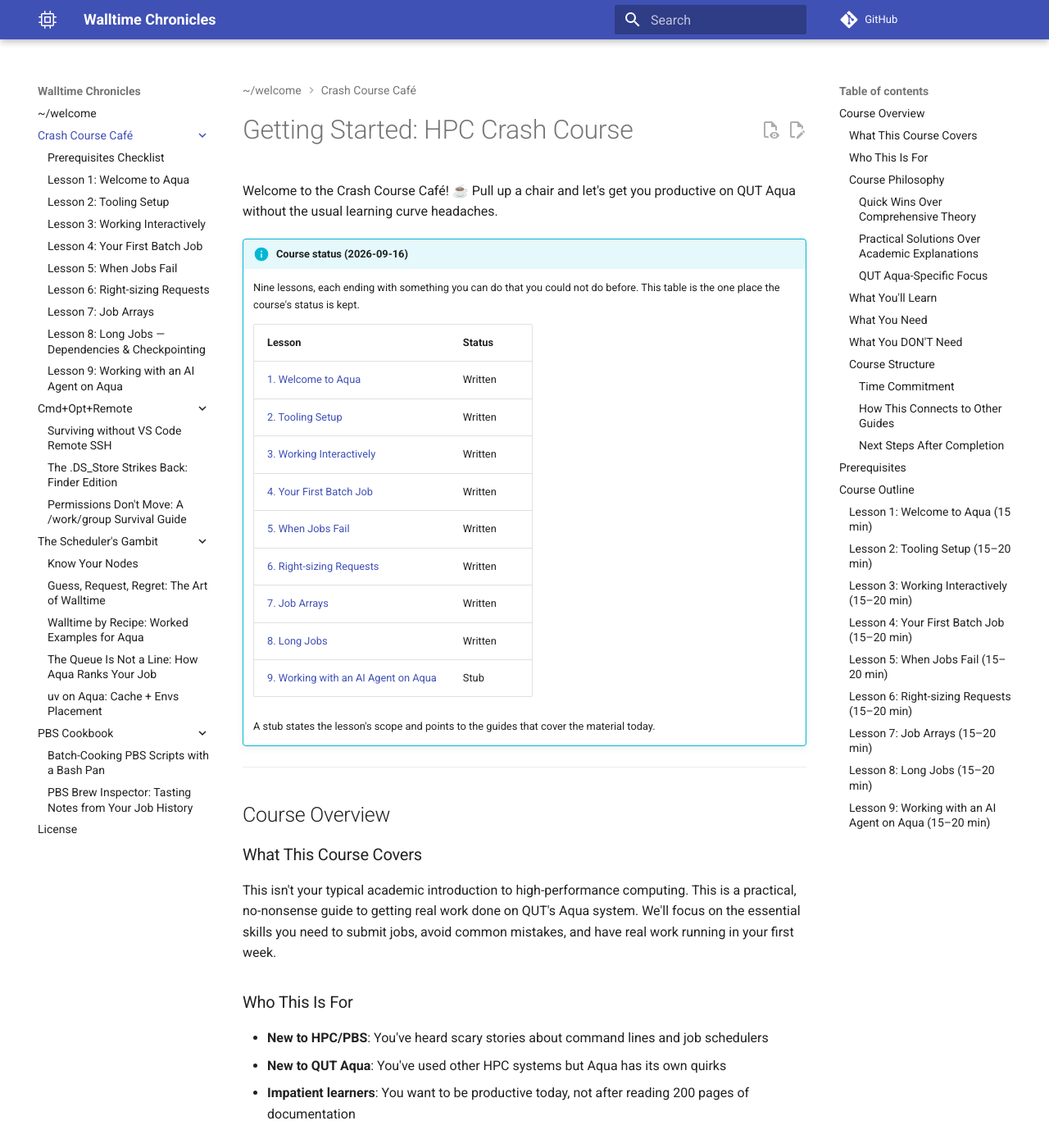
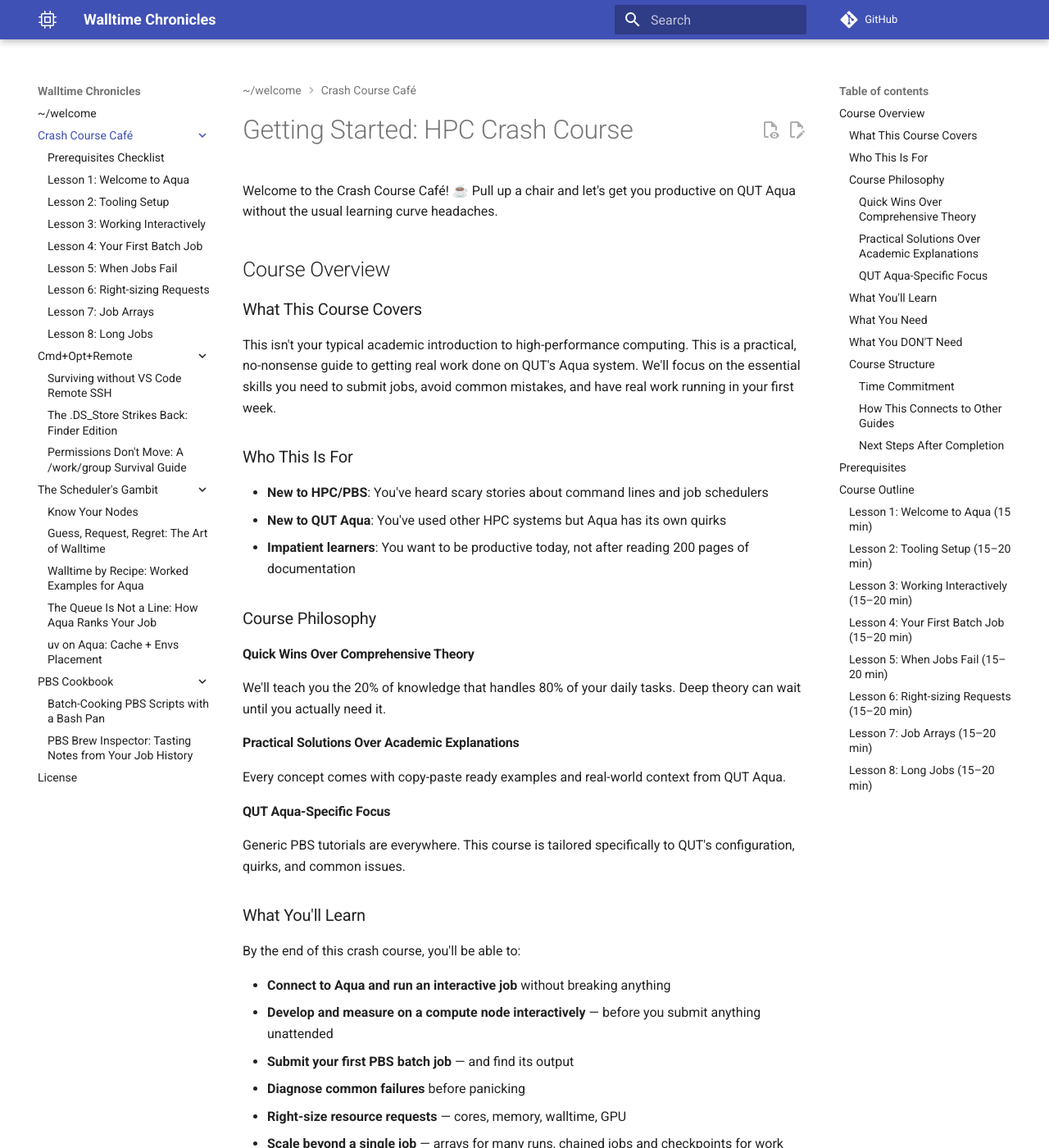
Before and after one commit to ZhipengHe/Walltime-Chronicles, an MkDocs documentation site: the page built from docs/tutorials/index.md, in a window 1280 px wide and 1400 px high. Shown: the whole window at 82% size. Built offline with MkDocs 1.6.1 and Material for MkDocs 9.7.7, drawn with Linux system fonts in a browser that asks for light colours; plug-ins that fetch from the network failed and are left out; comment, search, counter and statistics services are not loaded; some of the changed text lies outside the part shown.

Commit message:
docs(tutorials): ship the Crash Course as eight lessons and withdraw the Lesson 9 stub
The course index, nav, README, homepage and CLAUDE.md now say eight
lessons. The course status box is removed from the index, since every
lesson is written; the Lesson 1 and 2 quotes there now match their pages'
mission statements, and the scaling line names chained jobs and
checkpoints alongside arrays. Lesson 8's footer closes the course.

The Lesson 9 stub is deleted. Its planned scope is kept in the roadmap's
agents section, with the reason: the practice of working with an agent on
Aqua is not settled enough to teach hands-on yet, so an agents discussion
post comes first.

Co-Authored-By: Claude Fable 5.1 <noreply@anthropic.com>
Claude-Session: https://claude.ai/code/session_018aP8hnBZct2TgZpntKTLLb

```diff
--- a/docs/tutorials/index.md
+++ b/docs/tutorials/index.md
@@ -1,25 +1,6 @@
 # Getting Started: HPC Crash Course
 
 Welcome to the Crash Course Café! ☕ Pull up a chair and let's get you productive on QUT Aqua without the usual learning curve headaches.
-
-!!! info "Course status (2026-09-16)"
-    Nine lessons, each ending with something you can do that you could not do before. This table is the one place the course's status is kept.
-
-    | Lesson | Status |
-    |---|---|
-    | [1. Welcome to Aqua](lesson-1.md) | Written |
-    | [2. Tooling Setup](lesson-2.md) | Written |
-    | [3. Working Interactively](lesson-3.md) | Written |
-    | [4. Your First Batch Job](lesson-4.md) | Written |
-    | [5. When Jobs Fail](lesson-5.md) | Written |
-    | [6. Right-sizing Requests](lesson-6.md) | Written |
-    | [7. Job Arrays](lesson-7.md) | Written |
-    | [8. Long Jobs](lesson-8.md) | Written |
-    | [9. Working with an AI Agent on Aqua](lesson-9.md) | Stub |
-
-    A stub states the lesson's scope and points to the guides that cover the material today.
-
----
 
 ## Course Overview
 
@@ -56,8 +37,7 @@ By the end of this crash course, you'll be able to:
 - **Submit your first PBS batch job** — and find its output
 - **Diagnose common failures** before panicking
 - **Right-size resource requests** — cores, memory, walltime, GPU
-- **Scale beyond a single job** — arrays for bulk work, dependencies for long pipelines
-- **Work with an AI coding agent on Aqua** — without handing it the `qsub` button
+- **Scale beyond a single job** — arrays for many runs, chained jobs and checkpoints for work longer than one walltime
 - **Know when to dig deeper** into the specialized guides
 
 ### What You Need
@@ -77,7 +57,7 @@ By the end of this crash course, you'll be able to:
 
 #### Time Commitment
 
-- **Total time**: 2 to 3 hours across **9 focused lessons**
+- **Total time**: 2 to 3 hours across **8 focused lessons**
 - **Lesson format**: 15–20 minutes each
 - **Hands-on from Lesson 1**: First SSH connection and an interactive job within the opening lesson
 - **Follow-up learning**: Each lesson connects to detailed guides for when you need more
@@ -117,7 +97,7 @@ This crash course is your launching pad. When you hit specific challenges, you'l
 
 ### Lesson 1: Welcome to Aqua (15 min)
 
-> *"What is this magical compute cluster anyway?"*
+> *"From your laptop to a real compute cluster — and back — in 15 minutes."*
 
 - Cluster mental model — file systems, login vs compute nodes
 - First SSH connection and a 5-minute interactive job
@@ -127,7 +107,7 @@ This crash course is your launching pad. When you hit specific challenges, you'l
 
 ### Lesson 2: Tooling Setup (15–20 min)
 
-> *"Getting your Python tools ready"*
+> *"One tool, two files, and an environment you can throw away and rebuild in a second."*
 
 - Install uv with one command, no QUT module needed
 - Create a project: `pyproject.toml` for what you asked for, `uv.lock` for what you got, then rebuild the environment from them
@@ -199,18 +179,6 @@ This crash course is your launching pad. When you hit specific challenges, you'l
 
 [→ Lesson 8](lesson-8.md)
 
-**Phase 4, the capstone (Lesson 9).** Put an AI agent inside the loop without handing it the `qsub` button.
-
-### Lesson 9: Working with an AI Agent on Aqua (15–20 min)
-
-> *"Delegate the typing, never the `qsub`."*
-
-- Where the agent runs, and how it reaches Aqua
-- Rules for the agent: `AGENTS.md` / `CLAUDE.md` for an HPC repo
-- What to delegate, and what stays yours
-
-[→ Lesson 9](lesson-9.md)
-
 ---
 
 Ready to dive in? Start with the [Prerequisites Checklist](prerequisites.md), then head to [Lesson 1](lesson-1.md) and get from zero to productive in record time! 🚀
--- a/mkdocs.yml
+++ b/mkdocs.yml
@@ -113,8 +113,7 @@ nav:
     - "Lesson 5: When Jobs Fail": tutorials/lesson-5.md
     - "Lesson 6: Right-sizing Requests": tutorials/lesson-6.md
     - "Lesson 7: Job Arrays": tutorials/lesson-7.md
-    - "Lesson 8: Long Jobs — Dependencies & Checkpointing": tutorials/lesson-8.md
-    - "Lesson 9: Working with an AI Agent on Aqua": tutorials/lesson-9.md
+    - "Lesson 8: Long Jobs": tutorials/lesson-8.md
 
   - "Cmd+Opt+Remote":
     - remote-dev/index.md
```
Also changed, not shown: CLAUDE.md (+1 -1 lines), README.md (+1 -1 lines), docs/index.md (+2 -2 lines), docs/tutorials/lesson-8.md (+1 -1 lines), docs/tutorials/lesson-9.md (deleted, +0 -25 lines).
